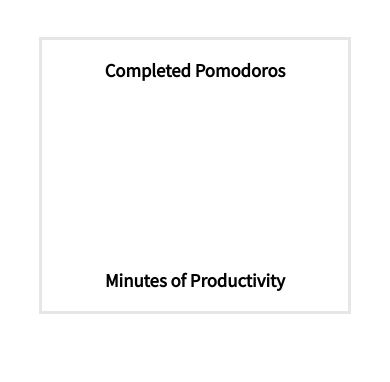
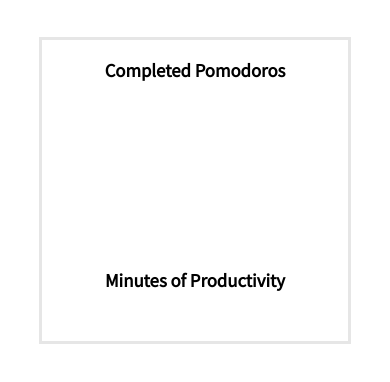
Before and after one commit to linkel/faan-ke, a plain HTML site: page index.html in a window 390 px wide. Shown: the part 390-772 px from the top of the page. Drawn offline with Linux system fonts and the light colour scheme.

Commit message:
added favicon and a margin

```diff
--- a/index.css
+++ b/index.css
@@ -176,11 +176,13 @@ button {
     width: 25px;
 }
 
-
-
 .total-productive {
     display: flex;
     flex-direction: column;
+}
+
+.minutes-total {
+    height: 30px;
 }
 
 @media (max-width: 800px) {
@@ -199,7 +201,7 @@ button {
 
     .tomato-count {
         width: 80%;
-        margin: 40px 0 0 0;
+        margin: 40px 0 40px 0;
         text-align: center;
     }
 
--- a/index.html
+++ b/index.html
@@ -9,6 +9,7 @@
     <title>Faan Ke: A Custom Pomodoro Timer</title>
     <link href="https://fonts.googleapis.com/css?family=Source+Sans+Pro" rel="stylesheet">
     <link rel="stylesheet" href="./index.css">
+    <link rel='shortcut icon' type='image/x-icon' href='./favicon.ico' />
     <script src="./faanke.js" async></script>
 </head>
 
```
Also changed, not shown: favicon.ico (added).
